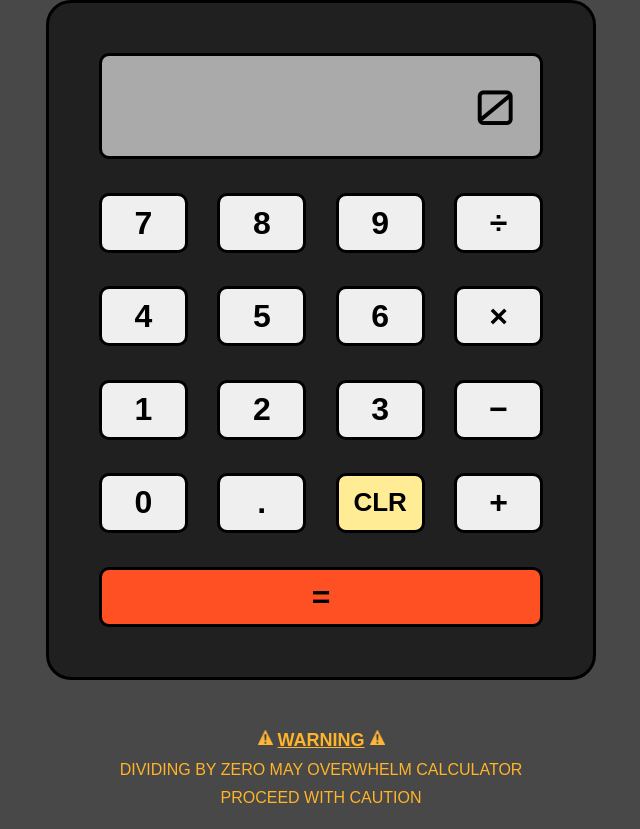
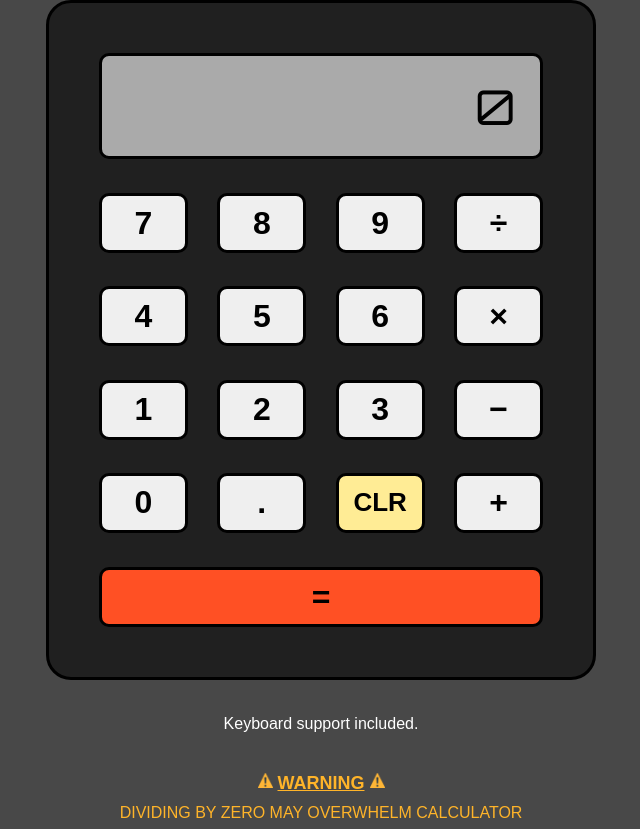
Before and after one commit to ayrt-n/odin-calculator, a plain HTML site: page index.html in a window 1280 px wide. Shown: the top 829 px of the page, without its empty margins (319-959 px from the left). Drawn offline with Linux system fonts and the light colour scheme.

Commit message:
Add keyboard support callout to index.html

```diff
--- a/index.html
+++ b/index.html
@@ -37,6 +37,9 @@
                     <button class="equals" id="Equal">=</button>
                 </div>
             </div>
+            <div class="info">
+                Keyboard support included.
+            </div>
             <div class="warning">
                 <div class="warning-header">
                     <img class="warning-img" src="warning.png">
--- a/style.css
+++ b/style.css
@@ -1,5 +1,6 @@
 body {
     background-color: #484848;
+    font-family: Arial, Helvetica, sans-serif;
     display: flex;
     flex-direction: column;
     margin: 0;
@@ -16,8 +17,7 @@ body {
 
 .warning {
     color: rgb(255, 180, 41);
-    font-family: Arial, Helvetica, sans-serif;
-    margin-top: 45px;
+    margin-top: 35px;
     display: flex;
     flex-direction: column;
     align-items: center;
@@ -111,6 +111,11 @@ button:active {
     filter: brightness(45%);
 }
 
+.info {
+    color: white;
+    margin-top: 35px;
+}
+
 .footer {
     color: white;
     font-family: 'Orbitron';
```
Also changed, not shown: arrow.png (added).
